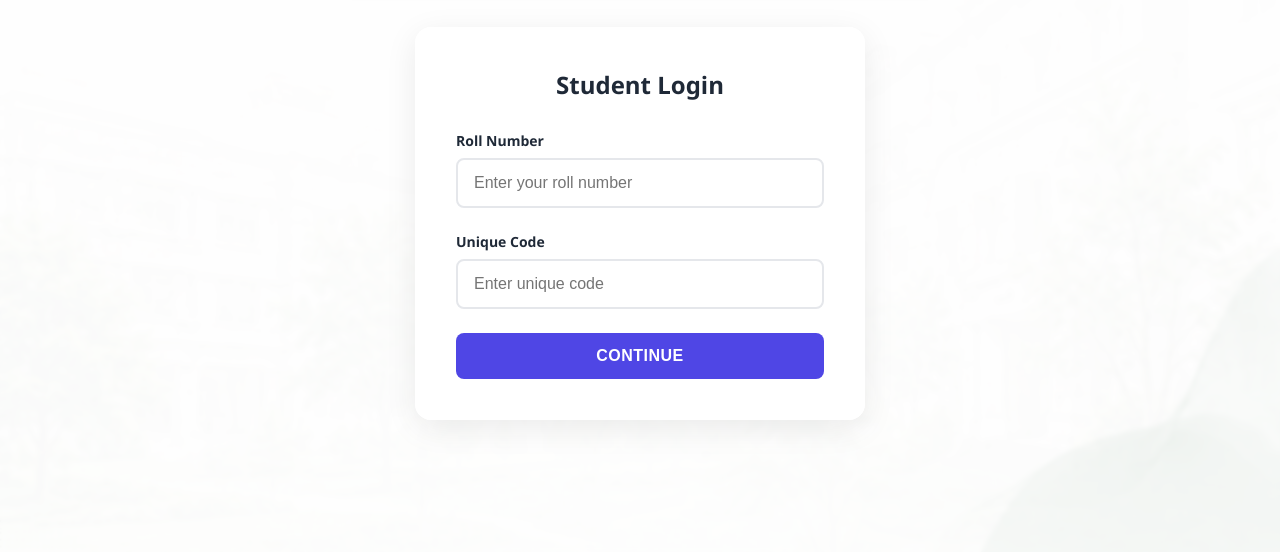
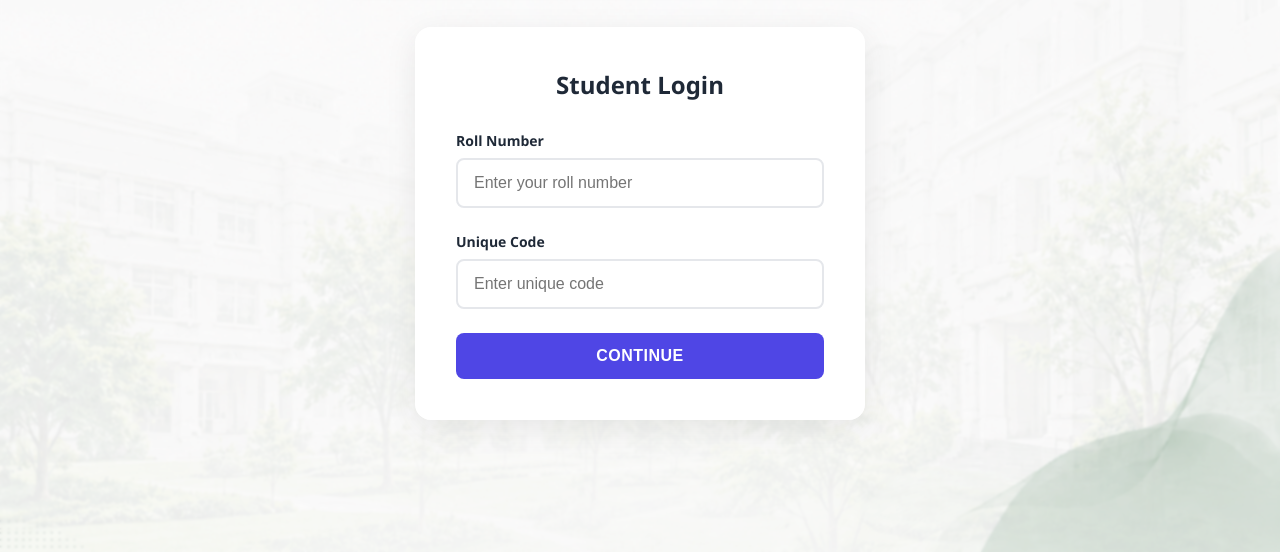
Before and after one commit to ASIM7815/mcq, a website: page index.html in a window 1280 px wide. Shown: the part 248-800 px from the top of the page. Drawn offline with Linux system fonts and the light colour scheme.

Commit message:
🎨 Reduce white overlay opacity for better background visibility
Changed overlay from 85% to 45% opacity
Background image now more visible
Reduced blur from 2px to 1px
Cleaner, more vibrant look

```diff
--- a/exam-styles.css
+++ b/exam-styles.css
@@ -45,8 +45,8 @@ body::before {
     left: 0;
     width: 100%;
     height: 100%;
-    background: rgba(255, 255, 255, 0.85);
-    backdrop-filter: blur(2px);
+    background: rgba(255, 255, 255, 0.45);
+    backdrop-filter: blur(1px);
     z-index: -1;
 }
 
```
